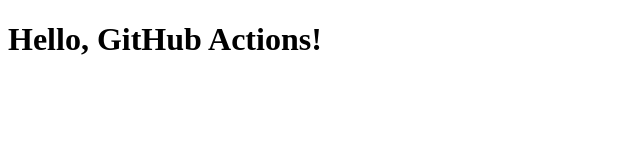
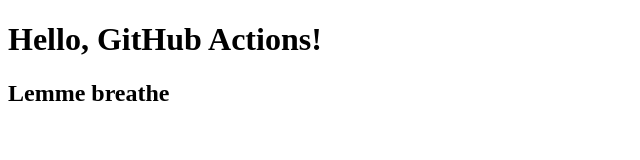
Before and after one commit to owolabigrace/DevOps-Beginner-Roadmap4, a plain HTML site: page index.html in a window 1280 px wide. Shown: the whole page, without its empty margins (0-640 px from the left). Drawn offline with Linux system fonts and the light colour scheme.

Commit message:
update index.html

```diff
--- a/index.html
+++ b/index.html
@@ -7,5 +7,6 @@
 </head>
 <body>
     <h1>Hello, GitHub Actions!</h1>
+    <h2> Lemme breathe</h2>
 </body>
 </html>
```
Also changed, not shown: 2 other files.
